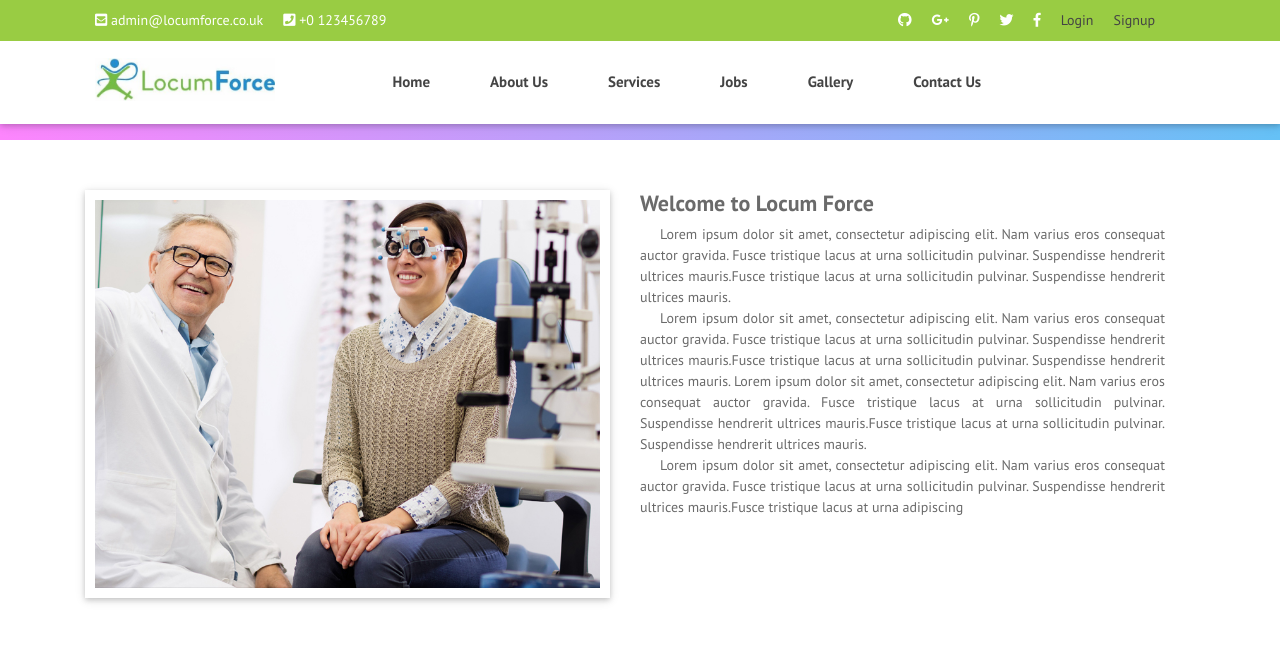
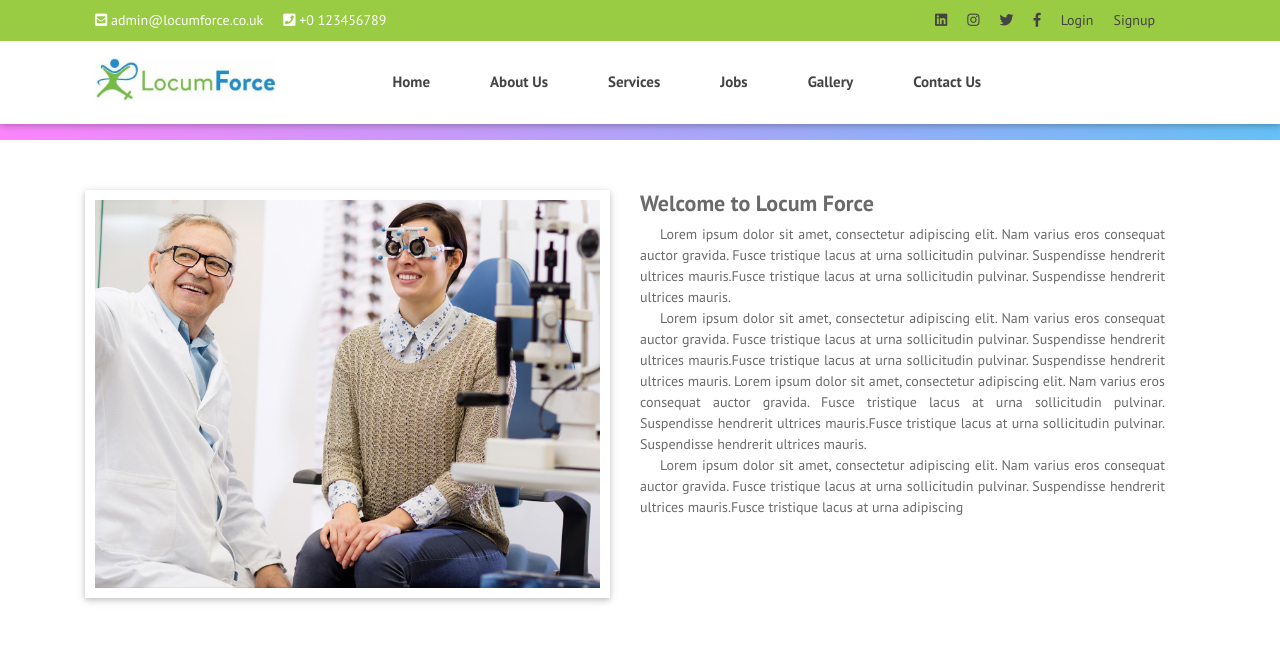
Before and after one commit to blurryface92/locum-app, a Flask app: page /about in a window 1280 px wide. Shown: the top 647 px of the page. Run offline with Flask 2, Linux system fonts and the light colour scheme; some libraries are stand-ins or nearby versions.

Commit message:
make it better

```diff
--- a/templates/base.html
+++ b/templates/base.html
@@ -31,11 +31,10 @@
                     </div>
                     <div class="col-lg-5 d-none d-lg-block right-item">
                         <ul>
-                            <li><a><i class="fab fa-github"></i></a></li>
-                            <li><a><i class="fab fa-google-plus-g"></i></a></li>
-                            <li> <a><i class="fab fa-pinterest-p"></i></a></li>
-                            <li><a><i class="fab fa-twitter"></i></a></li>
-                            <li> <a><i class="fab fa-facebook-f"></i></a></li>
+                            <li><a href="https://www.linkedin.com/mwlite/in/locum-force-556051240" target="_blank"><i class="fab fa-linkedin"></i></a></li>
+                            <li> <a href="https://www.instagram.com/p/CeEQrRfs-5z/?igshid=YmMyMTA2M2Y=" target="_blank"><i class="fab fa-instagram"></i></a></li>
+                            <li><a href="https://mobile.twitter.com/LocumForce/following" target="_blank"><i class="fab fa-twitter"></i></a></li>
+                            <li> <a href="https://www.facebook.com/111870684737155/posts/156323163625240/?app=fbl" target="_blank"><i class="fab fa-facebook-f"></i></a></li>
 
                             {% if user.is_authenticated %}
                             <li><a href="{{ url_for('logout') }}">Logout</a></li>
```
